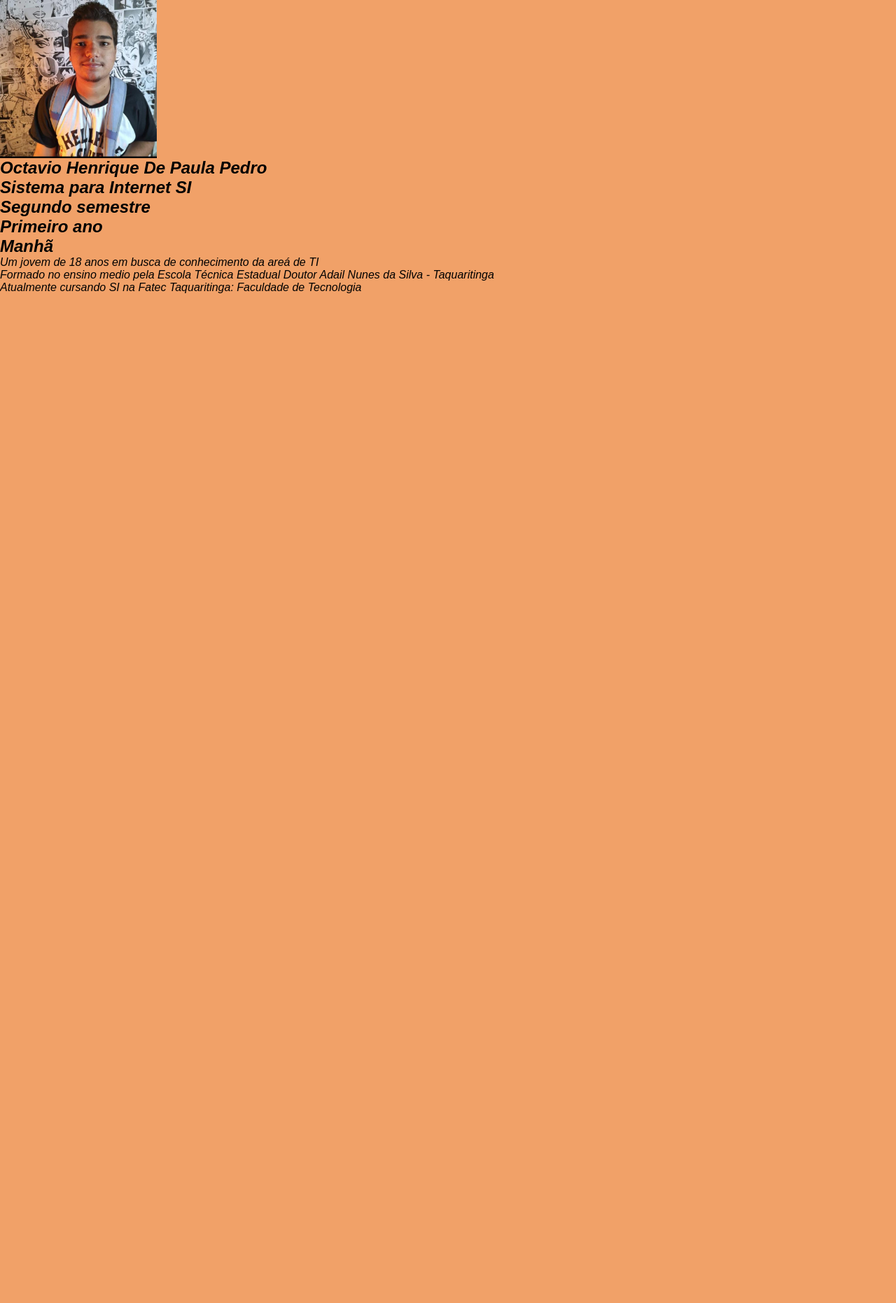
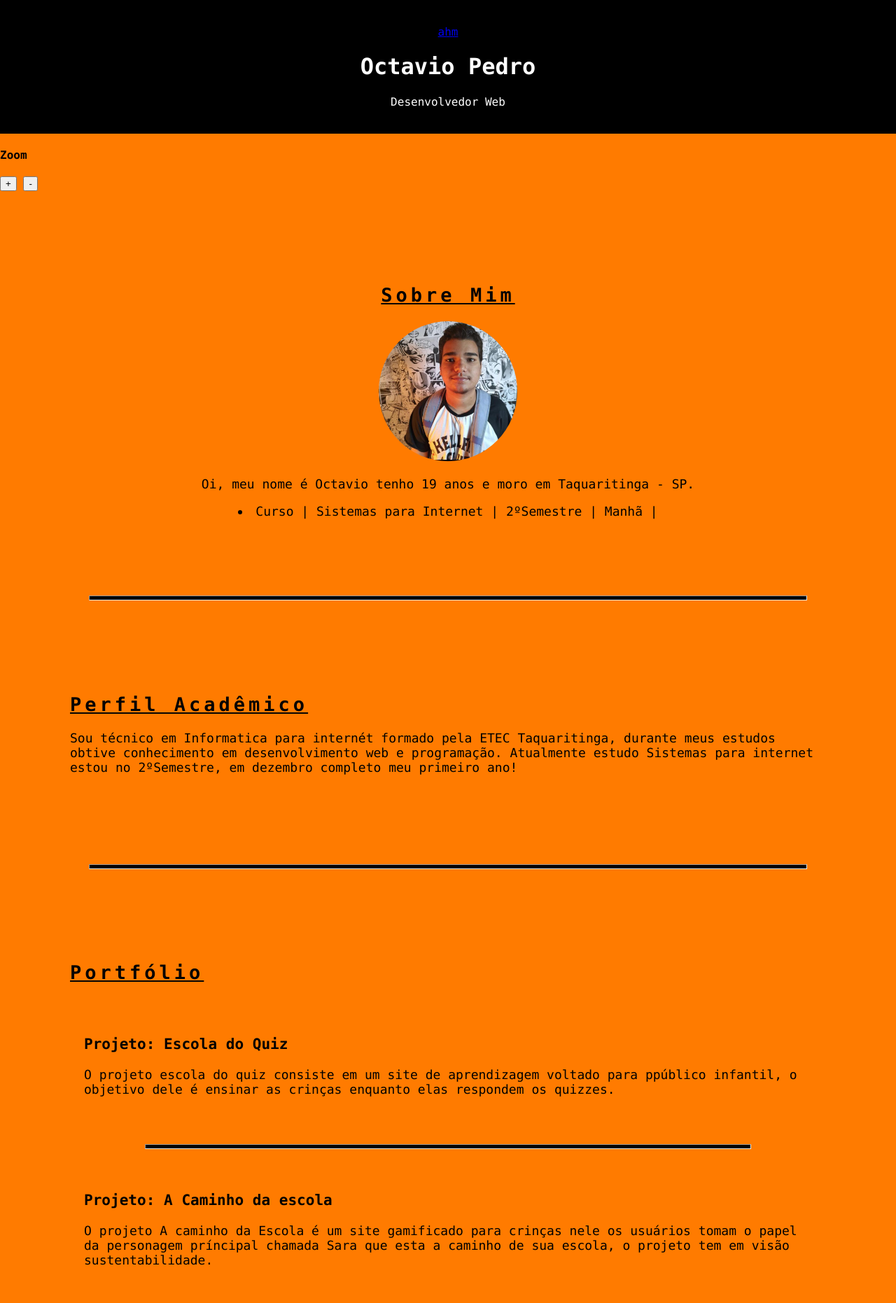
Before and after one commit to Octavio02020/trabalho-do-carl-o, a plain HTML site: page index.html in a window 1280 px wide. Shown: the top 1862 px of the page at 70% size. Before the commit the page ends 800 px from the top, so only its background shows below. Drawn offline with Linux system fonts and the light colour scheme.

Commit message:
otimizaçao

```diff
--- a/index.html
+++ b/index.html
@@ -1,29 +1,27 @@
 <!DOCTYPE html>
-<html lang="en">
+<html lang="pt-br">
+
 <head>
     <meta charset="UTF-8">
     <meta name="viewport" content="width=device-width, initial-scale=1.0">
     <link rel="stylesheet" href="style.css">
-    <title>atividade 1</title>
+    <title>Portfólio</title>
 </head>
+
 <body>
 
-   <img src="eu.png" alt="cara bonitão">
-
-    <h2 >Octavio Henrique De Paula Pedro</h2>
-
-    <h2 >Sistema para Internet SI</h2>
-
-    <h2 >Segundo semestre</h2>
-
-    <h2 >Primeiro ano</h2>
-
-    <h2 >Manhã</h2>
-
-    <p class="eu">Um jovem de 18 anos em busca de conhecimento da areá de TI </p>
-
-    <p class="historico">Formado no ensino medio pela Escola Técnica Estadual Doutor Adail Nunes da Silva - Taquaritinga <br>
-    Atualmente cursando SI na Fatec Taquaritinga: Faculdade de Tecnologia</p>
+    <header>
+        <a href="#sobre"><p>ahm</p></a>
+        <h1>Octavio Pedro</h1>
+        <p class="text">Desenvolvedor Web</p>
+    </header>
+    <div id="zoom">
+        <h4>Zoom</h4>
+        <div class="botoes">
+        <button id="increaseBtn">+</button>
+        <button id="decreaseBtn">-</button>
+        </div>
+      </div>
 
     <div vw class="enabled">
         <div vw-access-button class="active"></div>
@@ -32,16 +30,53 @@
         </div>
     </div>
 
-</body>
+    <section id="sobre">
+
+        <h2 class="title">Sobre Mim</h2>
+        <img src="eu.png" alt="Octavio, jovem bonito de 19 anos ">
+        <p class="text">Oi, meu nome é Octavio tenho 19 anos e moro em Taquaritinga - SP.</p>
+        <li class="text">Curso | Sistemas para Internet | 2ºSemestre | Manhã |</li>
+    </section>
+    <hr>
+    <section id="academico">
+        <h2 class="title">Perfil Acadêmico</h2>
+        <p class="text">Sou técnico em Informatica para internét formado pela ETEC Taquaritinga, durante meus estudos obtive
+            conhecimento em desenvolvimento web e programação. Atualmente estudo Sistemas para internet estou no
+            2ºSemestre, em dezembro completo meu primeiro ano! </p>
+    </section>
+    <hr>
+    <section id="portfolio">
+        <h2 class="title">Portfólio</h2>
+        <div class="projeto">
+            <h3 class="sub">Projeto: Escola do Quiz</h3>
+            <p >O projeto escola do quiz consiste em um site de aprendizagem voltado para ppúblico infantil, o objetivo
+                dele é ensinar as crinças enquanto elas respondem os quizzes.</p>
+        </div>
+        <hr>
+        <div class="projeto">
+            <h3 class="sub">Projeto: A Caminho da escola</h3>
+            <p>O projeto A caminho da Escola é um site gamificado para crinças nele os usuários tomam o papel da
+                personagem príncipal chamada Sara que esta a caminho de sua escola, o projeto tem em visão
+                sustentabilidade.</p>
+        </div>
+    </section>
+    <hr>
+    <footer>
+
+        <a href="https://www.instagram.com/octavio_shounem/"><img src="icons8-instagram (1).svg" alt="instagram icone"></a>
+        <p>&copy; 2023 Octavio.</p>
+    </footer>
     <script src="https://vlibras.gov.br/app/vlibras-plugin.js"></script>
     <script>
         new window.VLibras.Widget({
             rootPah: '/app',
             personalization: 'https://vlibras.gov.br/config/default_logo.json',
             opacity: 0.5,
-      position: 'R',
+            position: 'L',
             avatar: 'random',
-        });</script>
+        });
+    </script>
 
-
+</body>
+<script src="scripit.js"></script>
 </html>
--- /dev/null
+++ b/scripit.js
@@ -0,0 +1,32 @@
+document.addEventListener("DOMContentLoaded", function () {
+    const textElements = document.querySelectorAll(".text");
+    const increaseBtn = document.getElementById("increaseBtn");
+    const decreaseBtn = document.getElementById("decreaseBtn");
+
+    let currentSize = 16; // Tamanho de fonte inicial em pixels
+    const maxSize = 24;   // Tamanho máximo de fonte permitido
+    const minSize = 12;   // Tamanho mínimo de fonte permitido
+
+    // Função para ajustar o tamanho da fonte
+    function adjustFontSize(size) {
+        textElements.forEach(function (element) {
+            element.style.fontSize = size + "px";
+        });
+    }
+
+    // Função para aumentar a fonte
+    increaseBtn.addEventListener("click", function () {
+        if (currentSize < maxSize) {
+            currentSize += 2;
+            adjustFontSize(currentSize);
+        }
+    });
+
+    // Função para diminuir a fonte
+    decreaseBtn.addEventListener("click", function () {
+        if (currentSize > minSize) {
+            currentSize -= 2;
+            adjustFontSize(currentSize);
+        }
+    });
+});
--- a/style.css
+++ b/style.css
@@ -1,21 +1,59 @@
-*{
+body{
+    font-family: consolas;
     margin: 0;
     padding: 0;
-    background-color: rgb(241, 161, 104);
+    box-sizing: border-box;
+    background-color: rgb(255, 123, 0);
+}
+
+header{
+    background-color: #000000;
+    color: white;
+    text-align: center;
+    padding: 20px;
+}
+
+hr{
+    color: #020202;
+    height: 5px;
+    width: 80%;
+    background-color: #000000;
+}
+
+section{
+    padding: 30px 20px;
+    font-size: 18px;
+    margin: 80px;
+}
+ol{
+    list-style: circle;
+}
+#sobre{
+    text-align: center;
 }
 
 img{
-    height: 226px;
-    display: block;
+    height: 200px;
+    border-radius: 100%;
 }
 
-h2{
-    font-family: Arial, Helvetica, sans-serif;
-    font-style: italic;
+.title{
+    color: #030303;
+    letter-spacing: 5px;
+    text-decoration: underline;
 }
 
+.projeto{
+    margin-bottom: 20px;
+    padding: 30px 20px;
+}
 
-p{
-    font-family: Arial, Helvetica, sans-serif;
-    font-style: italic;
+footer{
+    background-color: #000000;
+    color: rgb(143, 138, 138);
+    text-align: center;
+    padding: 10px;
+    position: relative;
+    bottom: 0;
+    width: 100%;
 }
```
Also changed, not shown: icons8-instagram (1).svg (added). Lines whose indentation alone changed are shown as unchanged.
